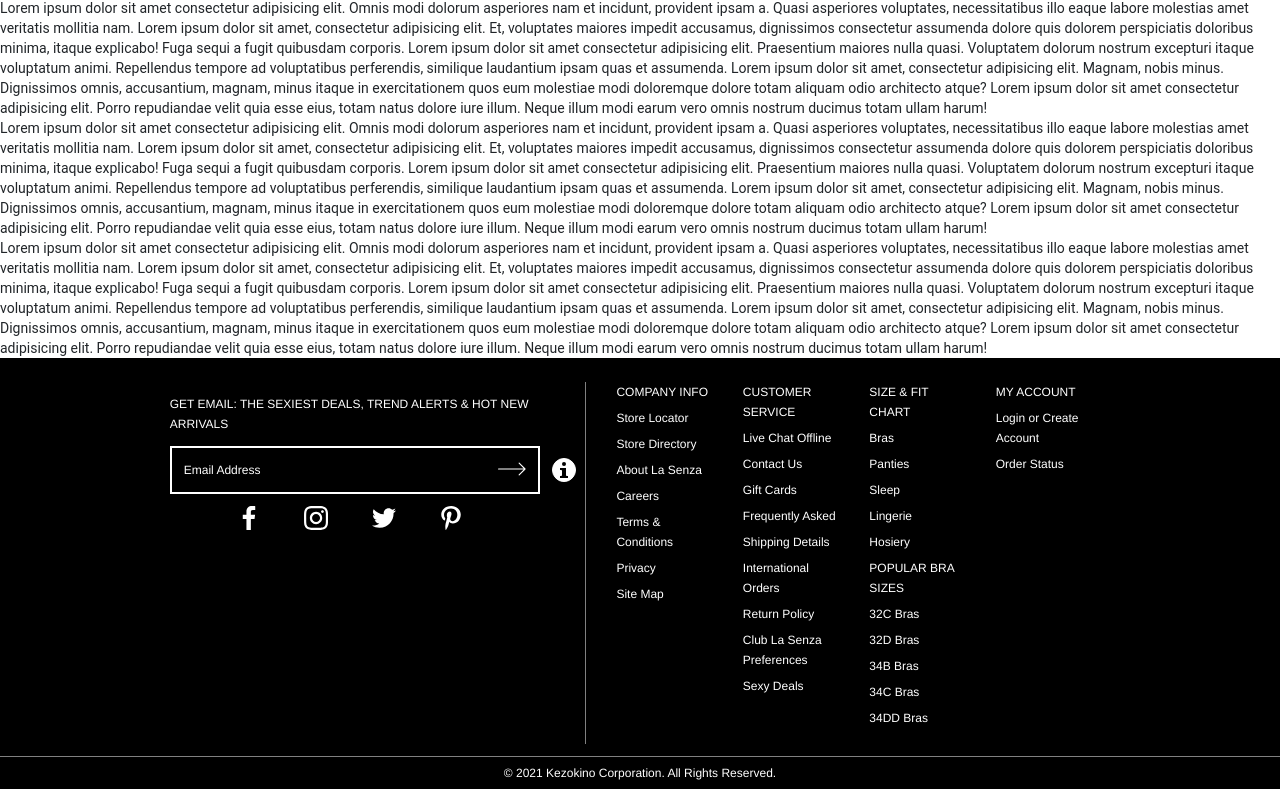
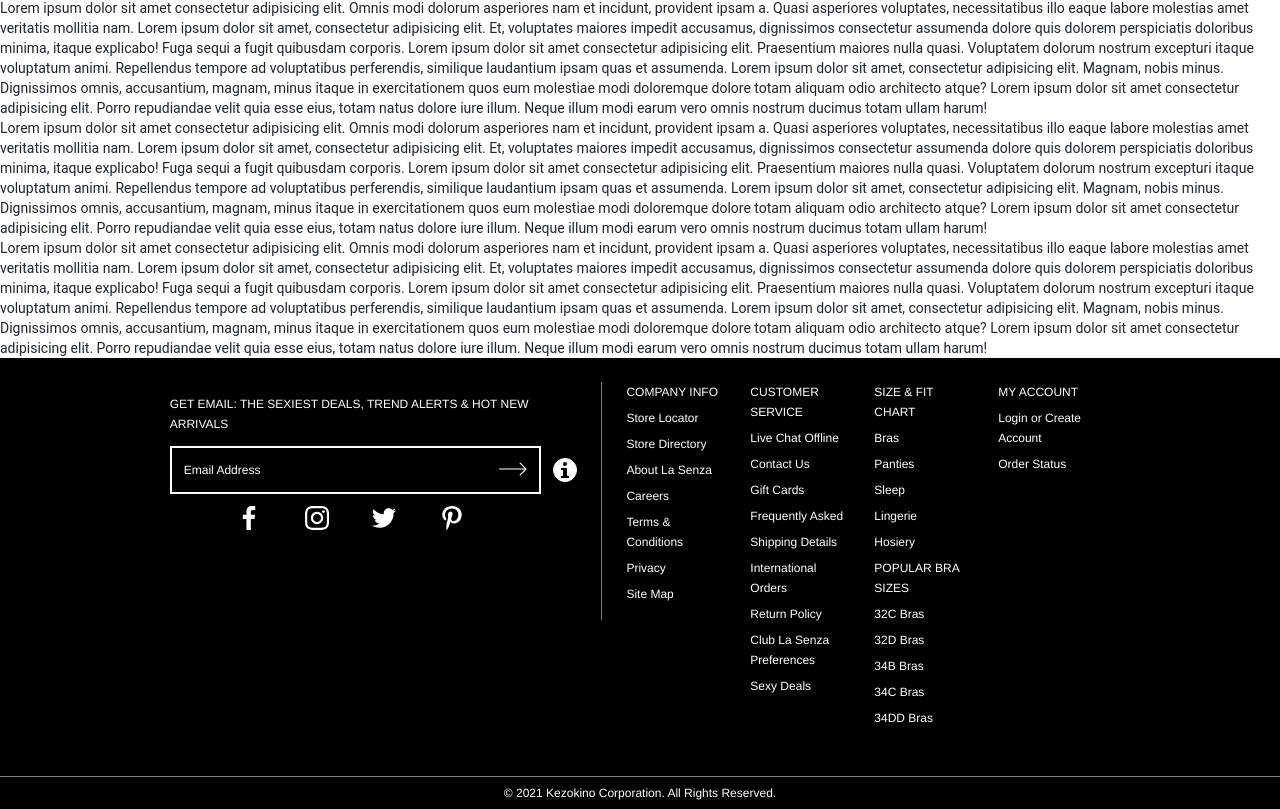
Before and after one commit to aozmekik/kezo-front, an Angular app: page / in a window 1280 px wide. Shown: the part 2167-2976 px from the top of the page. Built offline with nearby package versions, Linux system fonts and the light colour scheme; a web font is replaced by a local one.

Commit message:
fixed border on footer

```diff
--- a/src/app/components/footer/footer.component.scss
+++ b/src/app/components/footer/footer.component.scss
@@ -143,6 +143,13 @@ $border-thin: 0.1em solid white;
             margin: 0;
         }
 
+        .col:first-child {
+            border-left: $border-thin;
+            border-left-color: gray;
+            margin-bottom: 12em;
+            padding-left: 2em;
+        }
+
         .desktop {
             display: flex;
         }
@@ -152,9 +159,4 @@ $border-thin: 0.1em solid white;
     .second-section {
         border-width: 0;
     }
-
-    .first-section {
-        border-right: $border-thin;
-        border-right-color: gray;
-    }
 }
```
